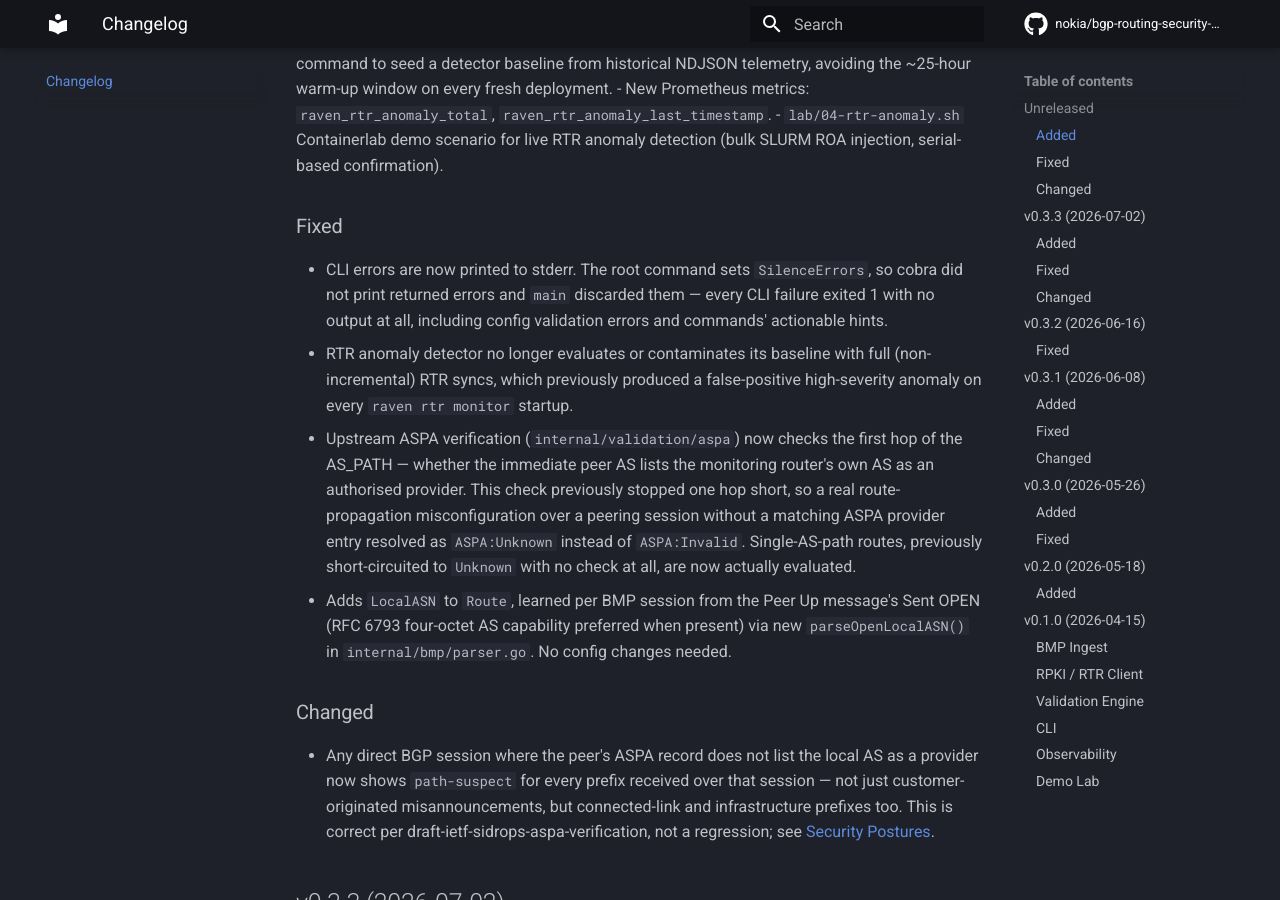
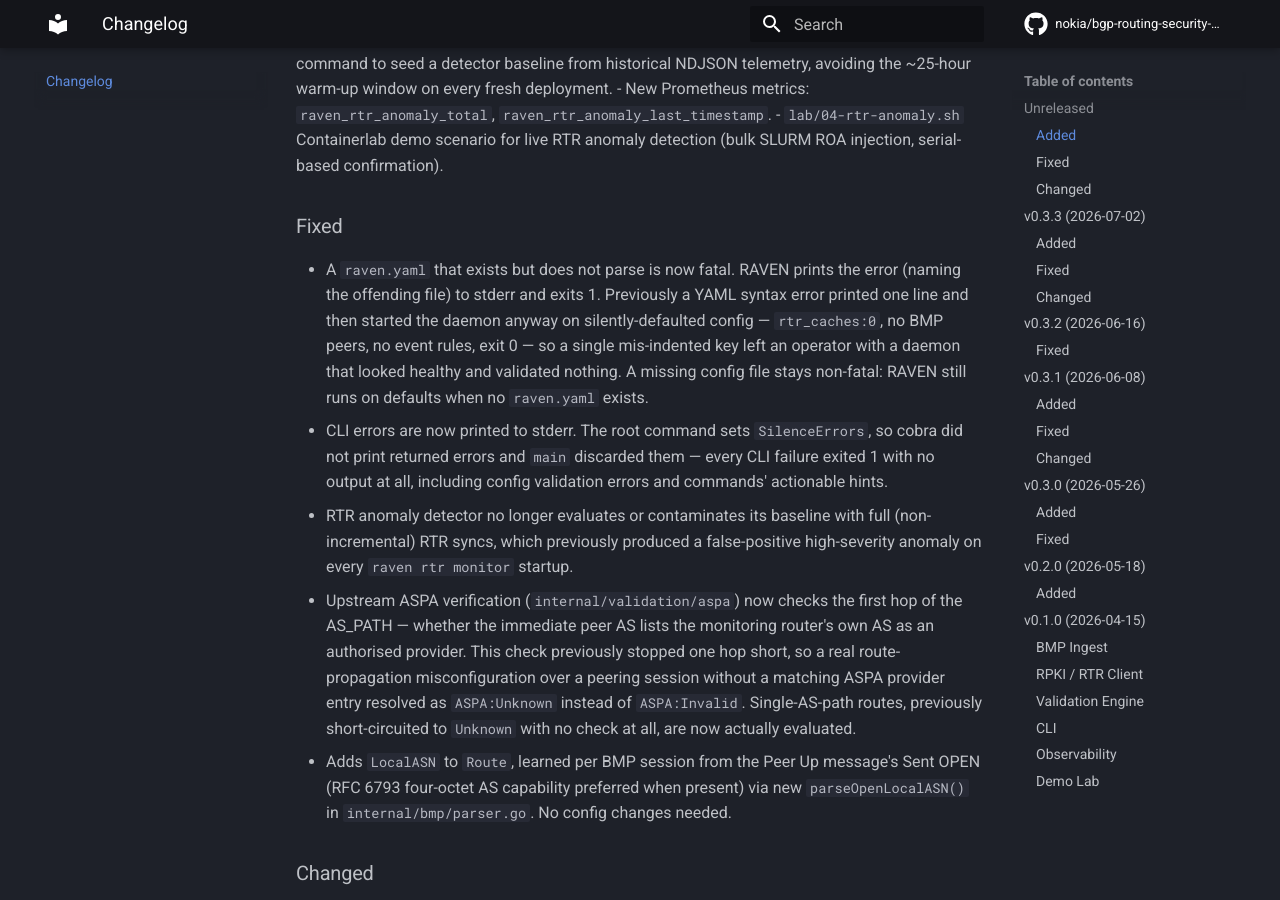
Before and after one commit to ritmukhe/raven-docs, an MkDocs documentation site: the page built from docs/CHANGELOG.md, in a window 1280 px wide and 900 px high, scrolled down 1053 px. Built offline with MkDocs 1.6.1 and Material for MkDocs 9.7.7, drawn with Linux system fonts in a browser that asks for light colours; comment, search, counter and statistics services are not loaded.

Commit message:
changelog: note the fatal-config-parse-error fix
Co-Authored-By: Claude Opus 5 <noreply@anthropic.com>

```diff
--- a/docs/CHANGELOG.md
+++ b/docs/CHANGELOG.md
@@ -47,6 +47,13 @@ All notable changes to RAVEN are recorded here.
   anomaly detection (bulk SLURM ROA injection, serial-based confirmation).
 
 ### Fixed
+- A `raven.yaml` that exists but does not parse is now fatal. RAVEN prints
+  the error (naming the offending file) to stderr and exits 1. Previously a
+  YAML syntax error printed one line and then started the daemon anyway on
+  silently-defaulted config — `rtr_caches:0`, no BMP peers, no event rules,
+  exit 0 — so a single mis-indented key left an operator with a daemon that
+  looked healthy and validated nothing. A missing config file stays
+  non-fatal: RAVEN still runs on defaults when no `raven.yaml` exists.
 - CLI errors are now printed to stderr. The root command sets
   `SilenceErrors`, so cobra did not print returned errors and `main`
   discarded them — every CLI failure exited 1 with no output at all,
```
